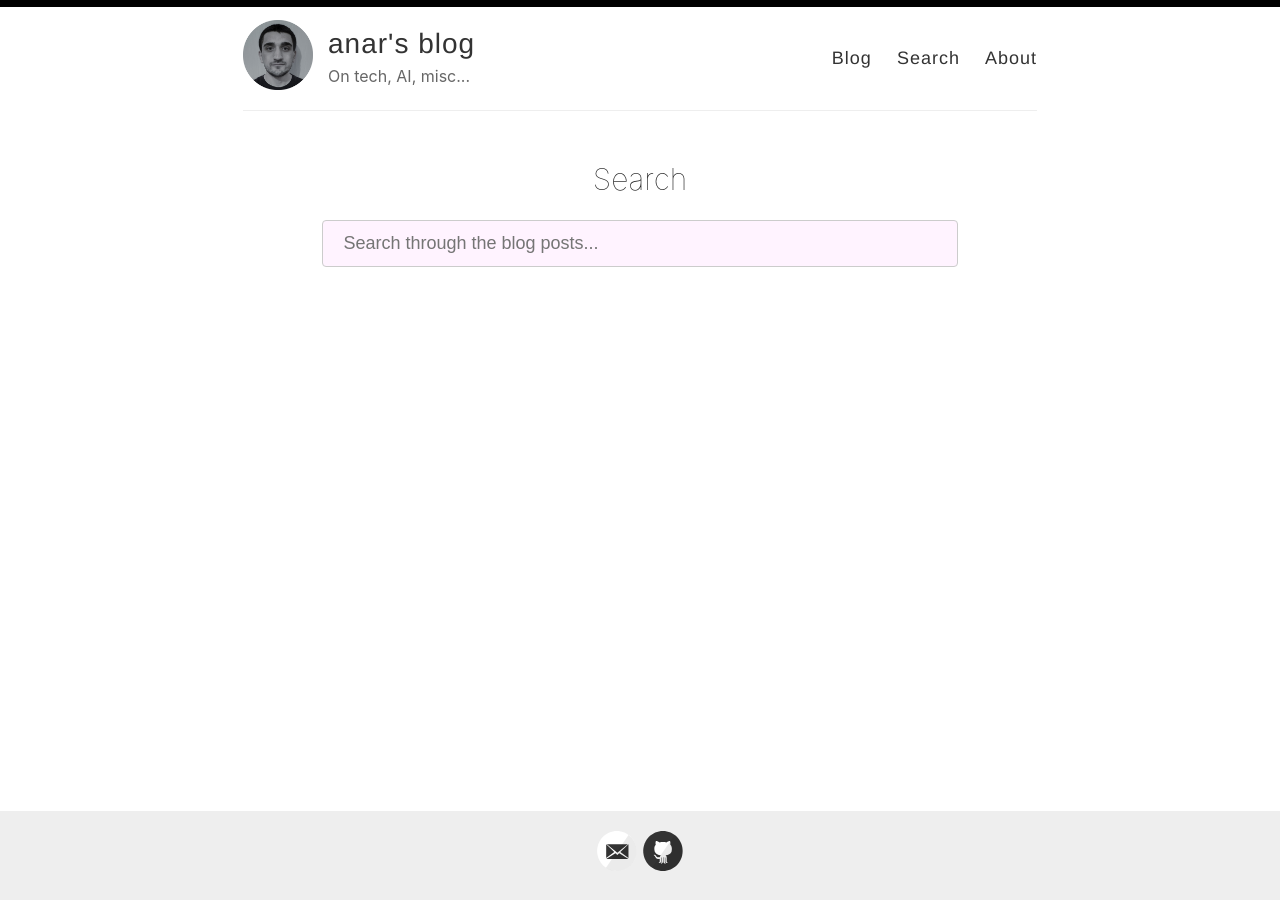
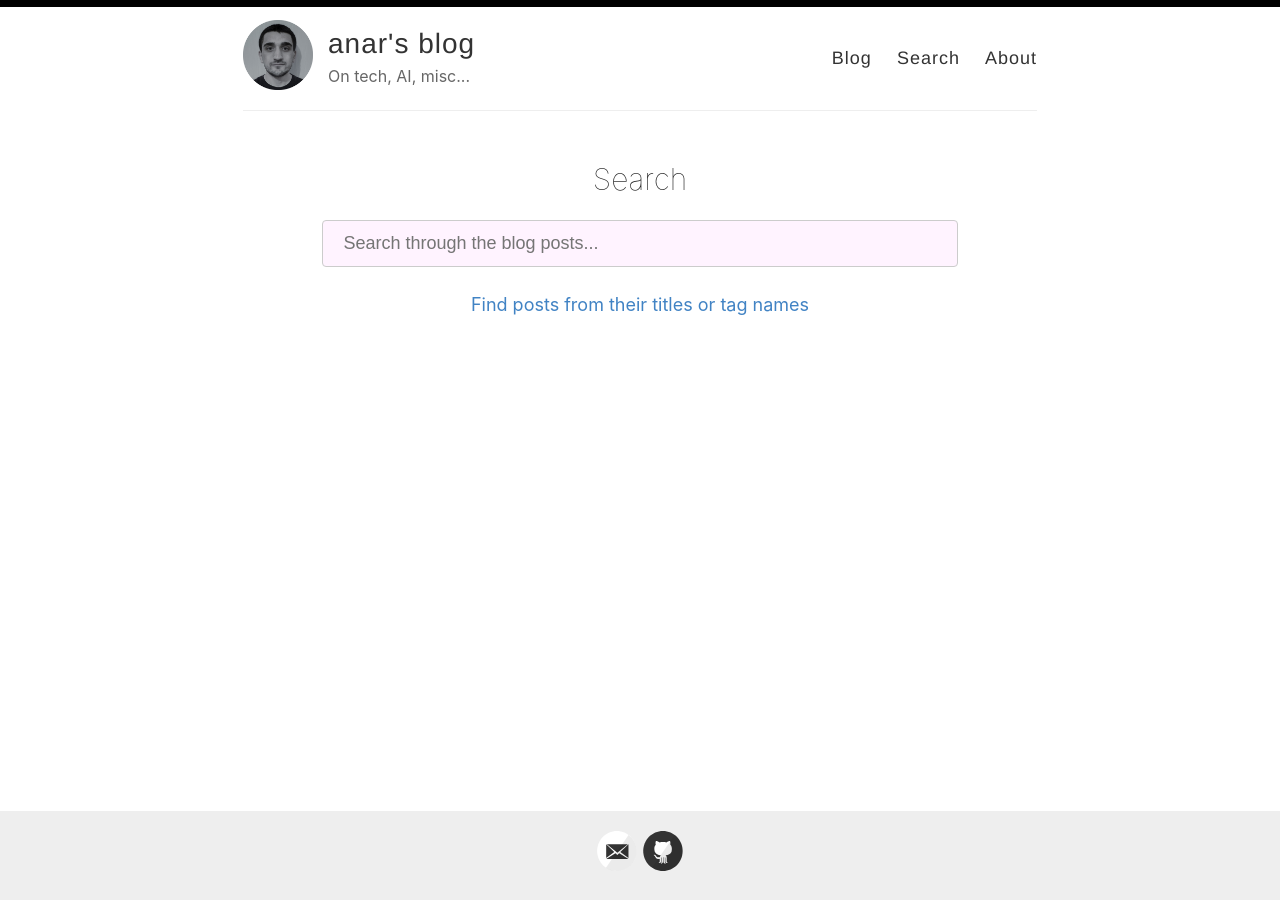
Before and after one commit to anaramirli/anaramirli.github.io, a Jekyll site: the page built from _pages/search.md, in a window 1280 px wide. Built offline with Jekyll 4.4.1, drawn with Linux system fonts in a browser that asks for light colours.

Commit message:
Update search.md

```diff
--- a/_pages/search.md
+++ b/_pages/search.md
@@ -11,6 +11,10 @@ permalink: /search/
 
 <script src="{{ site.baseurl }}/assets/simple-jekyll-search.min.js" type="text/javascript"></script>
 
+<div style="text-align:center">
+  <a align="center">Find posts from their titles or tag names</a>
+</div>
+
 <script>
     SimpleJekyllSearch({
     searchInput: document.getElementById('search-input'),
```
